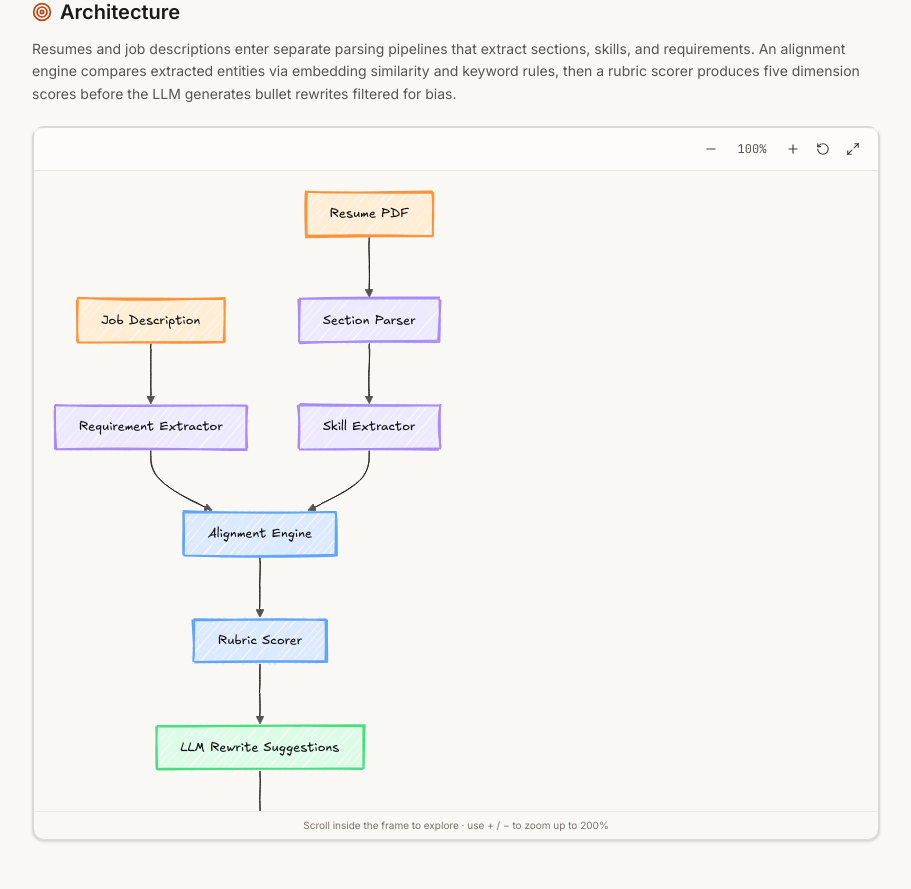
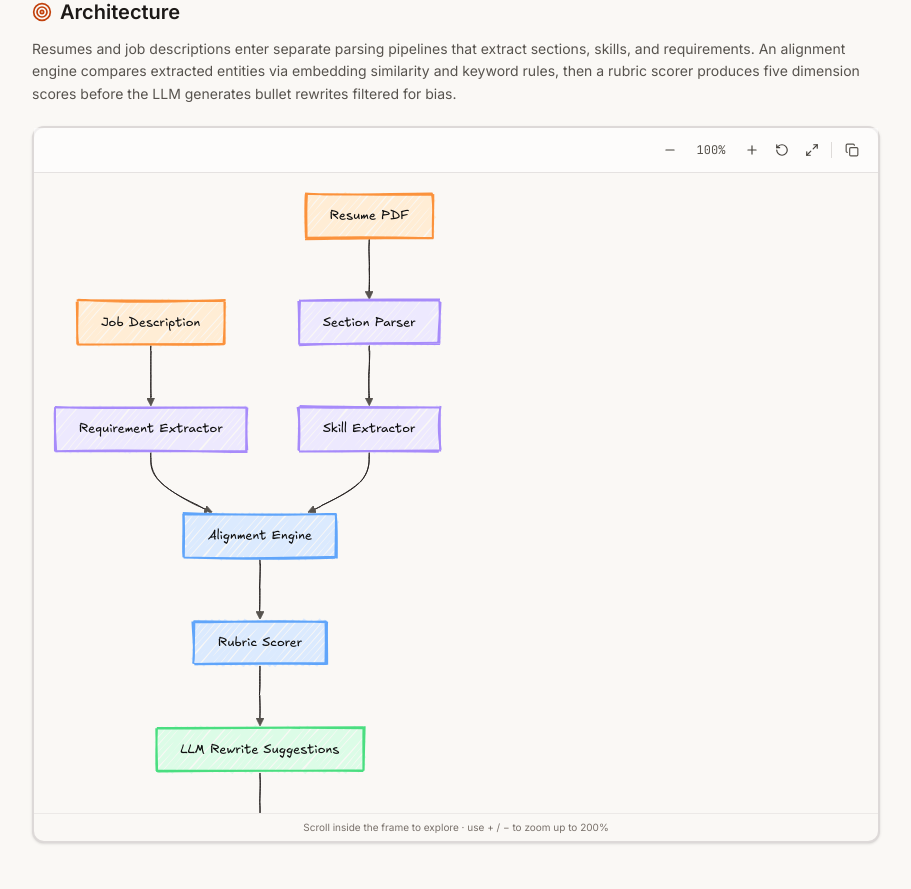
Before and after one commit to NishthaSingh7/agentic-ai-notebook-2026, a Next.js app: page /projects/ai-resume-reviewer in a window 1280 px wide. Shown: the part 1780-2669 px from the top of the page, without its empty margins (184-1095 px from the left). Built offline with nearby package versions, Linux system fonts and the light colour scheme; no server answers.

Commit message:
Add a copy-Mermaid control on every diagram.
Learners can grab the source from the existing toolbar without extra cards or height.

```diff
--- a/src/components/mermaid-diagram.tsx
+++ b/src/components/mermaid-diagram.tsx
@@ -1,7 +1,7 @@
 "use client";
 
 import { useCallback, useEffect, useRef, useState } from "react";
-import { Maximize2, Minus, Plus, RotateCcw } from "lucide-react";
+import { Check, Copy, Maximize2, Minus, Plus, RotateCcw } from "lucide-react";
 import { cn } from "@/lib/utils";
 
 interface MermaidDiagramProps {
@@ -75,6 +75,66 @@ const DEFAULT_THEME = {
 const MIN_ZOOM = 0.5;
 const MAX_ZOOM = 2;
 const ZOOM_STEP = 0.1;
+
+async function copyMermaidSource(source: string) {
+  const value = source.trim();
+  if (!value) return;
+  try {
+    await navigator.clipboard.writeText(value);
+  } catch {
+    const textarea = document.createElement("textarea");
+    textarea.value = value;
+    textarea.setAttribute("readonly", "");
+    textarea.style.position = "fixed";
+    textarea.style.left = "-9999px";
+    document.body.appendChild(textarea);
+    textarea.select();
+    document.execCommand("copy");
+    document.body.removeChild(textarea);
+  }
+}
+
+function CopyMermaidButton({
+  chart,
+  compact,
+}: {
+  chart: string;
+  compact?: boolean;
+}) {
+  const [copied, setCopied] = useState(false);
+
+  async function handleCopy() {
+    await copyMermaidSource(chart);
+    setCopied(true);
+    window.setTimeout(() => setCopied(false), 1600);
+  }
+
+  return (
+    <button
+      type="button"
+      data-no-highlight
+      onClick={handleCopy}
+      disabled={!chart.trim()}
+      aria-label={copied ? "Mermaid code copied" : "Copy Mermaid code"}
+      title={copied ? "Copied" : "Copy Mermaid code"}
+      className={cn(
+        "inline-flex items-center justify-center rounded-md transition-colors disabled:opacity-40 disabled:pointer-events-none",
+        compact
+          ? "h-7 w-7 hover:bg-stone-200/80 text-stone-600"
+          : "h-7 gap-1 px-1.5 hover:bg-stone-200/80 text-stone-700"
+      )}
+    >
+      {copied ? (
+        <Check className="h-3.5 w-3.5 text-accent" strokeWidth={2.5} />
+      ) : (
+        <Copy className="h-3.5 w-3.5" strokeWidth={2} />
+      )}
+      {!compact ? (
+        <span className="text-[10px] font-medium">{copied ? "Copied" : "Mermaid"}</span>
+      ) : null}
+    </button>
+  );
+}
 
 const MERMAID_FLOWCHART = {
   htmlLabels: true,
@@ -277,9 +337,14 @@ export function MermaidDiagram({
   if (error) {
     return (
       <div className={containerClass}>
-        {title && !compact && (
-          <p className="text-xs font-semibold text-stone-600 mb-2 uppercase">{title}</p>
+        <div className="flex items-center justify-between gap-2 px-3 pt-3">
+          {title && !compact ? (
+            <p className="text-xs font-semibold text-stone-600 uppercase">{title}</p>
+          ) : (
+            <span />
           )}
+          <CopyMermaidButton chart={chart} compact />
+        </div>
         <p className="text-sm text-amber-700 dark:text-amber-400/90 px-4 py-3 not-prose">
           Diagram could not be rendered. Refresh the page or report this module if it persists.
         </p>
@@ -362,6 +427,8 @@ export function MermaidDiagram({
             >
               <Maximize2 className="h-3.5 w-3.5" />
             </button>
+            <span className="mx-0.5 h-4 w-px bg-stone-300/80" aria-hidden />
+            <CopyMermaidButton chart={chart} compact />
           </div>
         </div>
         <div
@@ -401,18 +468,30 @@ export function MermaidDiagram({
   }
 
   return (
-    <div className={containerClass}>
-      {title && !compact && (
+    <div className={cn(containerClass, "relative")}>
+      {title && !compact ? (
+        <div className="flex items-center justify-between gap-2 px-5 pt-4 mb-1">
           <p
             className={cn(
-            "text-xs font-semibold mb-3 uppercase tracking-wider px-5 pt-5",
+              "text-xs font-semibold uppercase tracking-wider truncate",
               sketch ? "text-stone-600" : "text-text-muted"
             )}
           >
             {title}
           </p>
+          <CopyMermaidButton chart={chart} />
+        </div>
+      ) : (
+        <div className="absolute top-1.5 right-1.5 z-10">
+          <CopyMermaidButton chart={chart} compact />
+        </div>
       )}
-      <div className={cn(!title || compact ? "" : "px-5 pb-5", "flex justify-center")}>
+      <div
+        className={cn(
+          title && !compact ? "px-5 pb-5" : compact ? "pt-1" : "px-5 py-5",
+          "flex justify-center"
+        )}
+      >
         {diagramContent}
       </div>
     </div>
```
Lines whose indentation alone changed are shown as unchanged.
